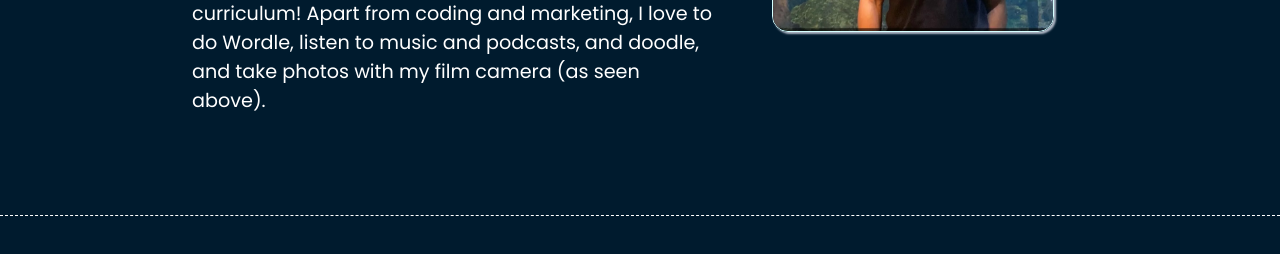
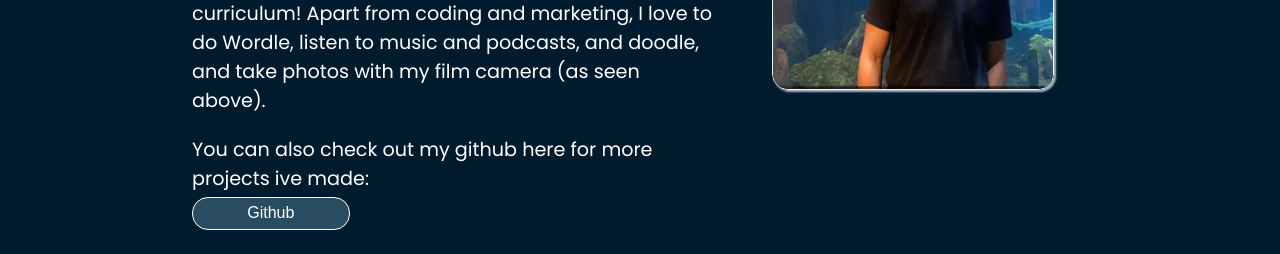
Before and after one commit to Baguirre03/portfolio, a React (Vite) app: page / in a window 1280 px wide. Shown: the part 1260-1514 px from the top of the page. Built offline with nearby package versions, Linux system fonts and the light colour scheme.

Commit message:
final proj

```diff
--- a/src/components/About.jsx
+++ b/src/components/About.jsx
@@ -1,4 +1,5 @@
 import profile from "../assets/profile.jpg";
+import Navlink from "./Link";
 import "../styles/about.css";
 
 export default function About({ name }) {
@@ -21,6 +22,12 @@ export default function About({ name }) {
           marketing, I love to do Wordle, listen to music and podcasts, and
           doodle, and take photos with my film camera (as seen above).
         </p>
+        <p className="github-callout">
+          You can also check out my github here for more projects ive made:{" "}
+          <Navlink download="https://github.com/Baguirre03">
+            <button className="about-link">Github</button>
+          </Navlink>
+        </p>
       </div>
       <div className="right-about">
         <img className="me-image" src={profile} alt="me" />
--- a/src/styles/about.css
+++ b/src/styles/about.css
@@ -10,6 +10,10 @@
     border-bottom: 1px dashed white;
     align-items: center;
     padding: 100px 15vw 100px 15vw;
+}
+
+li {
+    list-style-type: none;
 }
 
 
@@ -50,6 +54,36 @@
     box-shadow: 2px 2px 2px #ADB6C4;
 }
 
+.about-link{
+    background-color: #294C60;
+    border-radius: 1rem;
+    border: 1px solid white;
+    list-style: none;
+    font-size: 1rem;
+    color: white;
+    width: 30%;
+    transition: 1s all;
+    padding: .4rem 4rem .4rem 4rem;
+    display: flex;
+    justify-content: center;
+    align-items: center;
+}
+
+
+.about-link:hover {
+    background-color: #ADB6C4;
+    border: 1px solid black;
+    color: black;
+    width: 50%;
+    cursor: pointer;
+    transition: 1s all;
+}
+
+.github-callout {
+    display: flex;
+    flex-direction: column;
+    gap: 4px;
+}
 
 @media (max-width: 900px) {
     .about {
```
